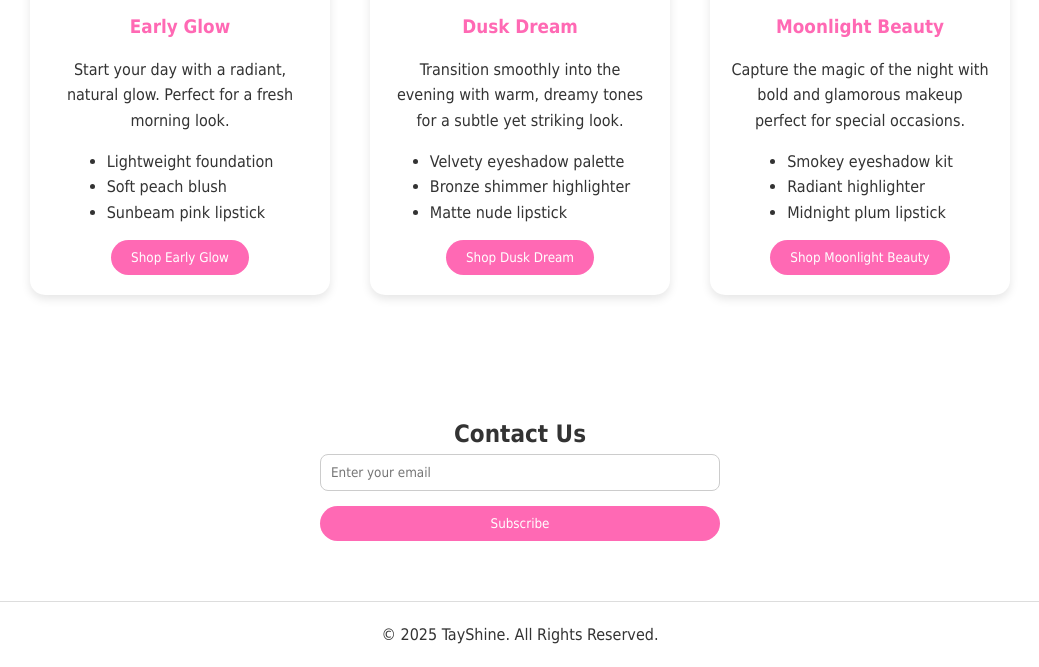
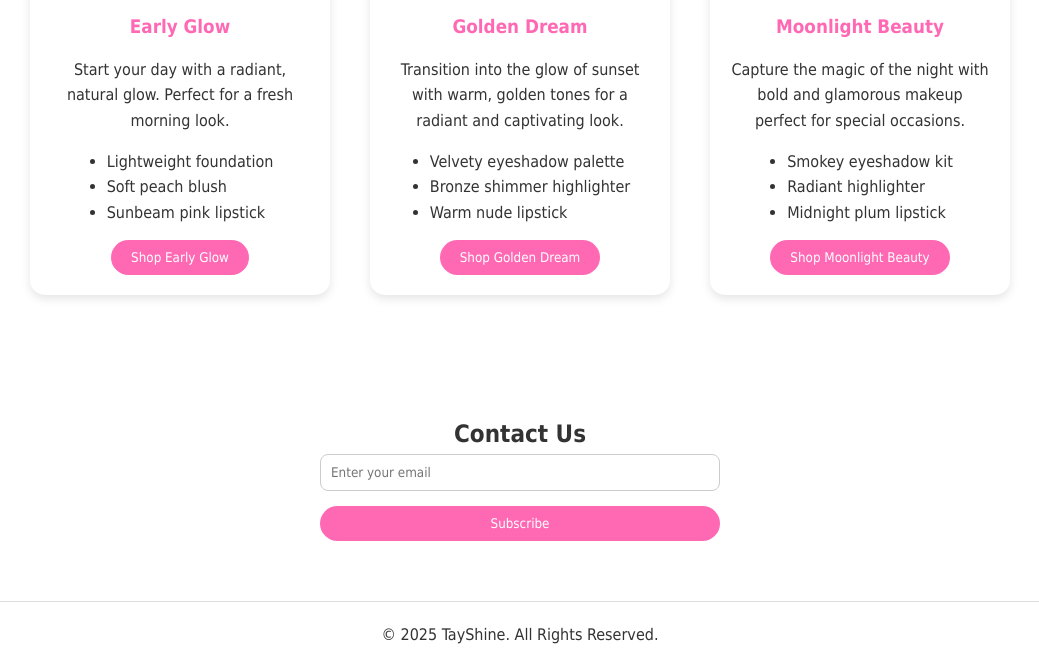
Before and after one commit to TayshaunComilang/Product-Landing, a plain HTML site: page index.html in a window 1280 px wide. Shown: the part 1263-1930 px from the top of the page, without its empty margins (120-1159 px from the left). Drawn offline with Linux system fonts and the light colour scheme.

Commit message:
Update index.html

```diff
--- a/index.html
+++ b/index.html
@@ -60,14 +60,14 @@
 
       <div class="collection-card">
         <img src="https://flowerknows.co/cdn/shop/files/01_37390c4f-af28-45f7-a89f-71ae470600b8.jpg?v=1756987436&width=750" alt="Dusk Dream Collection" class="collection-img">
-        <h3>Dusk Dream</h3>
-        <p>Transition smoothly into the evening with warm, dreamy tones for a subtle yet striking look.</p>
+        <h3>Golden Dream</h3>
+        <p>Transition into the glow of sunset with warm, golden tones for a radiant and captivating look.</p>
         <ul>
           <li>Velvety eyeshadow palette</li>
           <li>Bronze shimmer highlighter</li>
-          <li>Matte nude lipstick</li>
+          <li>Warm nude lipstick</li>
         </ul>
-        <button>Shop Dusk Dream</button>
+        <button>Shop Golden Dream</button>
       </div>
 
       <div class="collection-card">
```
